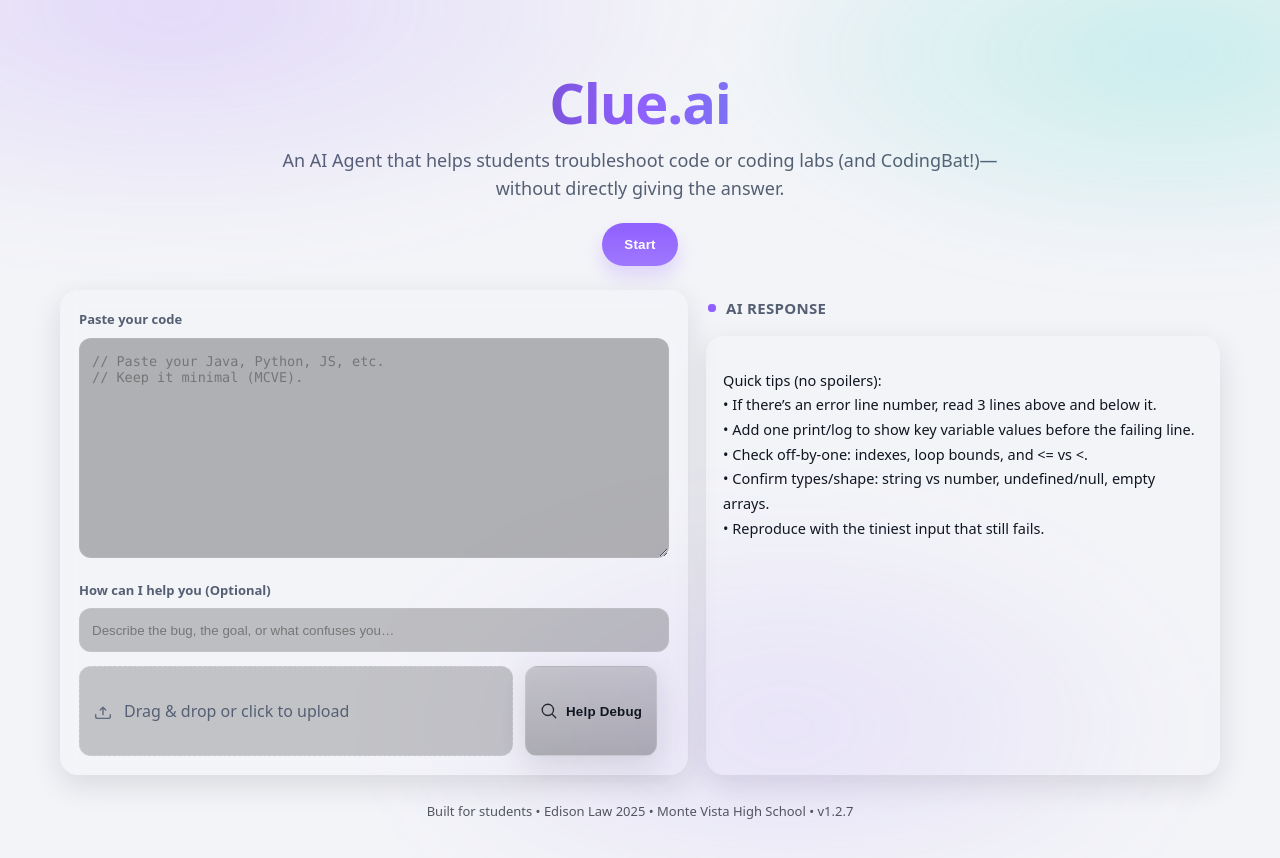
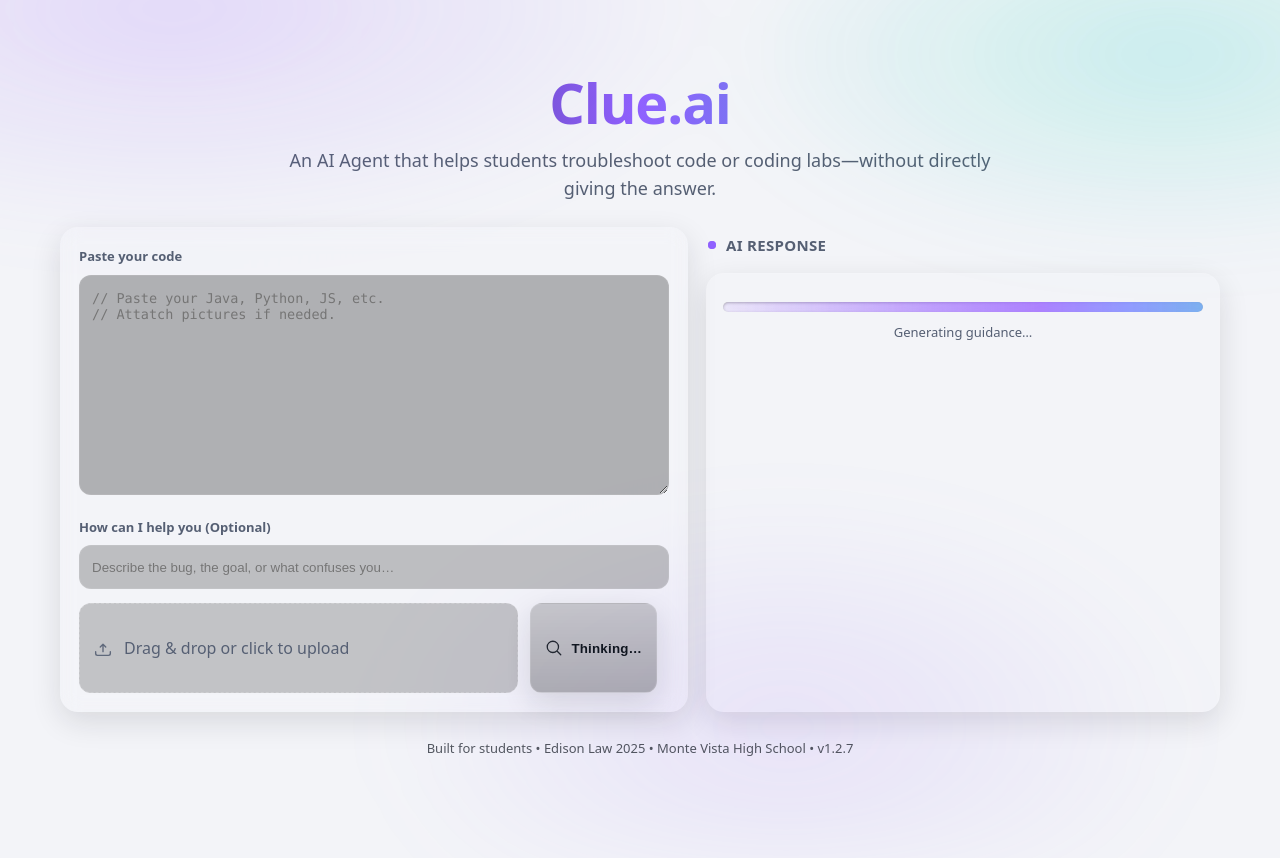
Before and after one commit to edison16a/clue.ai, a Next.js app: page / in a window 1280 px wide. Both pictures are taken after a click on the button "Help Debug". Shown: the top 858 px of the page. After the commit the page ends 800 px from the top, so only its background shows below. Built offline with nearby package versions, Linux system fonts and the light colour scheme.

Commit message:
First version UI done, Final UI

```diff
--- a/app/globals.css
+++ b/app/globals.css
@@ -497,3 +497,83 @@ body.root {
   .thumbs { max-width: 100%; }
   .helpBtn { width: 100%; justify-content: center; }
 }
+
+/* ===== premium seamless loader (background-position animation) ===== */
+
+.loaderWrap {
+  display: grid;
+  gap: 10px;
+  place-items: center;
+  padding: 12px 0;
+}
+
+.loaderTrack {
+  position: relative;
+  width: min(520px, 100%);
+  height: 10px;
+  border-radius: 999px;
+  background: linear-gradient(180deg, rgba(255,255,255,.10), rgba(255,255,255,.05));
+  box-shadow: inset 0 1px 3px rgba(0,0,0,.30);
+  overflow: hidden;           /* hard clip */
+  isolation: isolate;
+}
+
+/* We stop moving the element. The bar fills the track,
+   and we animate the background instead → no jumps, no cutoffs. */
+.loaderBar {
+  position: absolute;
+  inset: 0;
+  width: 100%;
+  height: 100%;
+  border-radius: inherit;
+  pointer-events: none;
+  /* colorful shimmer band that repeats across a much larger virtual area */
+  background-image:
+    linear-gradient(
+      90deg,
+      rgba(144,97,255,0) 0%,
+      rgba(144,97,255,.85) 25%,
+      rgba(30,200,180,.95) 50%,
+      rgba(144,97,255,.85) 75%,
+      rgba(30,200,180,0) 100%
+    );
+  background-size: 300% 100%;    /* big canvas to glide across */
+  background-position: 0% 0%;
+  filter: saturate(120%);
+  animation: loaderBgSlide 2.2s linear infinite;
+}
+
+/* soft glossy echo on top, offset for parallax */
+.loaderBar::after {
+  content: "";
+  position: absolute;
+  inset: 0;
+  border-radius: inherit;
+  background-image: linear-gradient(
+    90deg,
+    rgba(255,255,255,0) 0%,
+    rgba(255,255,255,.32) 45%,
+    rgba(255,255,255,0) 100%
+  );
+  background-size: 300% 100%;
+  background-position: 0% 0%;
+  animation: loaderBgSlide 2.2s linear infinite;
+  animation-delay: .18s;         /* slight lag */
+  pointer-events: none;
+}
+
+/* true continuous motion: we only change background-position */
+@keyframes loaderBgSlide {
+  from { background-position: -50% 0; }
+  to   { background-position: 150% 0; }
+}
+
+.loaderHint {
+  color: rgb(var(--muted));
+  font-size: 13px;
+}
+
+/* Respect reduced motion */
+@media (prefers-reduced-motion: reduce) {
+  .loaderBar, .loaderBar::after { animation-duration: 3.4s; }
+}
--- a/app/page.tsx
+++ b/app/page.tsx
@@ -10,6 +10,7 @@ export default function Page() {
   const [aiText, setAiText] = useState<string>("");
   const [ask, setAsk] = useState<string>("");                            // NEW: optional prompt text
   const [images, setImages] = useState<Array<{ name: string; src: string }>>([]); // NEW: multi
+  const [isLoading, setIsLoading] = useState<boolean>(false);            // NEW: loading bar state
   const fileInputRef = useRef<HTMLInputElement | null>(null);
 
   // NEW: util to add multiple files
@@ -63,68 +64,27 @@ export default function Page() {
     });
   };
 
-  const onStart = () => {
-    // Demo behavior: craft a gentle, non-solution “coaching” style response
-    const hasCode = code.trim().length > 0;
-    const hasImg = images.length > 0 || !!imagePreview;
-    const hasAsk = ask.trim().length > 0;
+  // REMOVED: onStart (no longer used)
 
-    const intro =
-      "Here’s how I’d help without giving the answer directly—let’s debug like a pro:";
-    const steps: string[] = [];
-
-    if (hasAsk) {
-      steps.push(`User context: ${ask}`);
-    }
-
-    if (hasCode) {
-      steps.push(
-        "1) Identify the exact input → output you expect; add a tiny test case you can run.",
-        "2) Locate the smallest function or block that could be failing; comment out unrelated parts.",
-        "3) Add one print/log to confirm assumptions about variables and branches.",
-        "4) Check edge cases (empty arrays/strings, off-by-one indexes, null/undefined).",
-        "5) Re-read error messages; they almost always point to the line/class/module that matters."
-      );
-    } else {
-      steps.push(
-        "Paste a minimal code snippet or upload a lab screenshot so we can zoom into the exact step."
-      );
-    }
-
-    if (hasImg) {
-      steps.push(
-        "From the image, focus on the prompt’s constraints (input types, bounds). Translate those into tests."
-      );
-    }
-
-    setAiText([intro, "", ...steps].join("\n"));
+  // UPDATED: Help button -> start loading bar (no fake text)
+  const onHelp = () => {
+    // clear any previous text and show loader until your real response arrives
+    setAiText("");
+    setIsLoading(true);
+    // When you implement the backend, call setIsLoading(false) and setAiText(response)
+    // in your response handler.
   };
-
-  // NEW: Help button handler (non-spoiler tips)
-  const onHelp = () => {
-    const help = [
-      "Quick tips (no spoilers):",
-      "• If there’s an error line number, read 3 lines above and below it.",
-      "• Add one print/log to show key variable values before the failing line.",
-      "• Check off-by-one: indexes, loop bounds, and <= vs <.",
-      "• Confirm types/shape: string vs number, undefined/null, empty arrays.",
-      "• Reproduce with the tiniest input that still fails.",
-    ].join("\n");
-    setAiText(help);
-  };
-  // END NEW
+  // END UPDATED
 
   return (
     <main className="container">
       <header className="hero">
         <h1 className="brand">Clue.ai</h1>
         <p className="tagline">
-          An AI Agent that helps students troubleshoot code or coding labs (and CodingBat!)—without
+          An AI Agent that helps students troubleshoot code or coding labs—without
           directly giving the answer.
         </p>
-        <button className="startBtn" onClick={onStart} aria-label="Start troubleshooting">
-          Start
-        </button>
+        {/* REMOVED Start button */}
       </header>
 
       <section className="panel">
@@ -136,7 +96,7 @@ export default function Page() {
             <textarea
               id="code"
               className="codebox"
-              placeholder={`// Paste your Java, Python, JS, etc.\n// Keep it minimal (MCVE).`}
+              placeholder={`// Paste your Java, Python, JS, etc.\n// Attatch pictures if needed.`}
               spellCheck={false}
               value={code}
               onChange={(e) => setCode(e.target.value)}
@@ -215,13 +175,15 @@ export default function Page() {
               </div>
             )}
 
-            {/* existing Help button; stays third in order */}
+            {/* Help button drives loading */}
             <button
               type="button"
               className="helpBtn"
               onClick={onHelp}
               aria-label="Get non-spoiler debugging help"
               title="Non-spoiler debugging help"
+              aria-busy={isLoading}
+              disabled={isLoading}
             >
               {/* Search icon */}
               <svg width="18" height="18" viewBox="0 0 24 24" aria-hidden="true">
@@ -234,7 +196,7 @@ export default function Page() {
                   strokeLinejoin="round"
                 />
               </svg>
-              <span>Help Debug</span>
+              <span>{isLoading ? "Thinking…" : "Help Debug"}</span>
             </button>
 
             {/* legacy single preview block (kept). Hidden via CSS when gallery present */}
@@ -253,13 +215,21 @@ export default function Page() {
             <h2>AI Response</h2>
           </div>
           <div className="aiCard" role="region" aria-live="polite">
-            {aiText ? (
+            {isLoading ? (
+              /* NEW: fancy indefinite loading bar */
+              <div className="loaderWrap">
+                <div className="loaderTrack">
+                  <div className="loaderBar" />
+                </div>
+                <p className="loaderHint">Generating guidance…</p>
+              </div>
+            ) : aiText ? (
               <pre className="aiText">{aiText}</pre>
             ) : (
               <div className="placeholder">
                 <p>
-                  Hit <strong>Start</strong> to get coaching steps that point you in the right
-                  direction—without spoiling the solution.
+                  Press <strong>Help Debug</strong> to start. I’ll analyze your code, images, and
+                  context and return coaching-only steps (no spoilers).
                 </p>
                 <ul>
                   <li>Upload a screenshot of your prompt/error</li>
```
